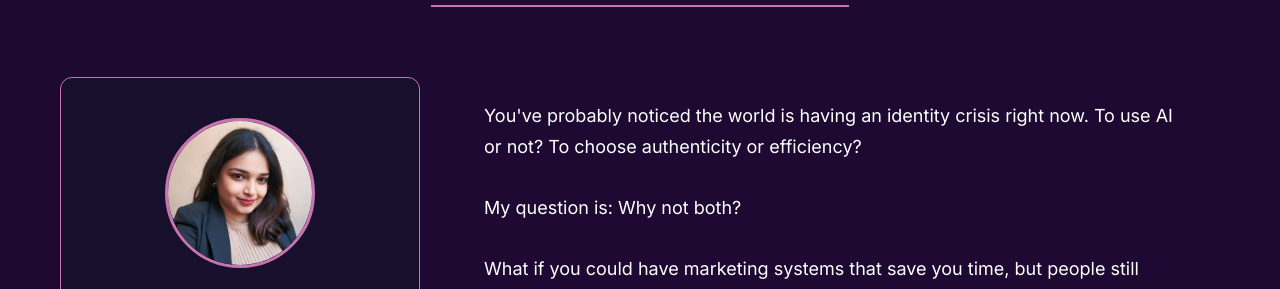
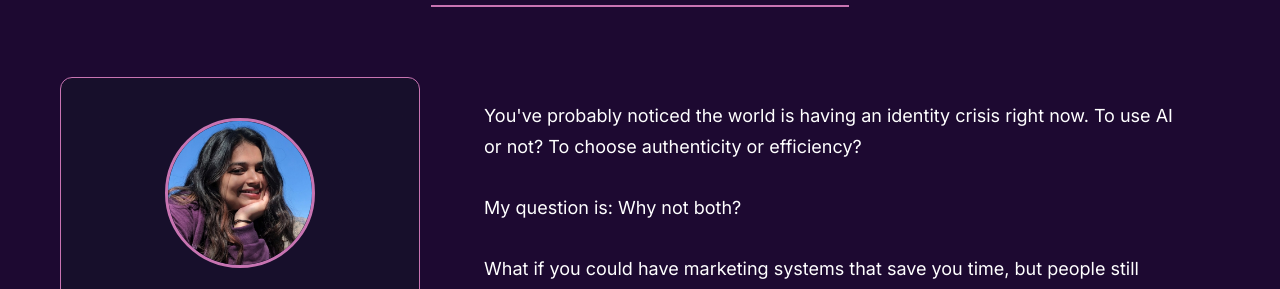
Before and after one commit to shrishtisnagar/the-s-curve, a plain HTML site: page index.html in a window 1280 px wide. Shown: the part 955-1244 px from the top of the page. Drawn offline with Linux system fonts and the light colour scheme.

Commit message:
Update index.html

```diff
--- a/index.html
+++ b/index.html
@@ -1141,7 +1141,7 @@
 
             <div class="about-content">
     <div class="founder-card">
-        <img src="founder.jpeg" alt="Shrishti S Nagar" class="founder-img">
+        <img src="founder.jpeg.png" alt="Shrishti S Nagar" class="founder-img">
         <h3>Shrishti S Nagar</h3>
         <p>Marketing Strategist</p>
         <a href="https://linkedin.com/in/shrishtisnagar" class="btn-primary" style="width: 100%;" target="_blank">
```
